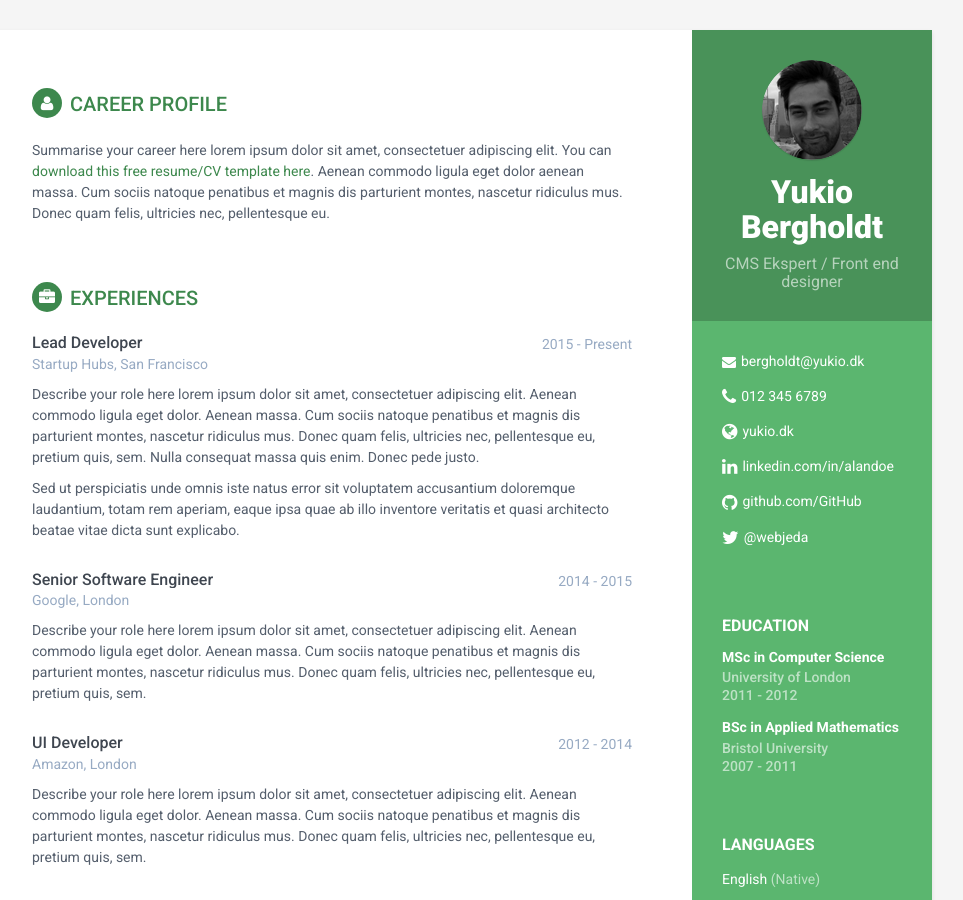
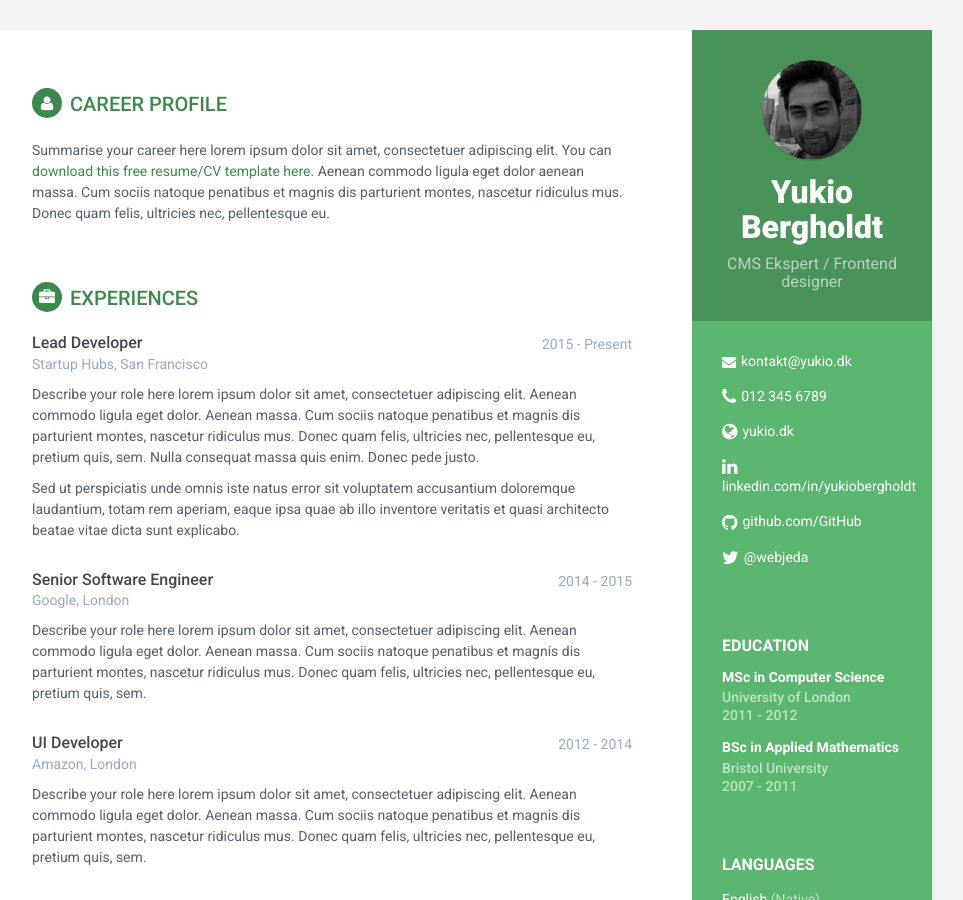
Before and after one commit to yukiob/online-cv, a Jekyll site: the page built from index.html, in a window 1280 px wide and 900 px high. Shown: the whole window, without its empty margins (188-1151 px from the left). Built offline with Jekyll 4.4.1, drawn with Linux system fonts in a browser that asks for light colours.

Commit message:
Update _config.yml

```diff
--- a/_config.yml
+++ b/_config.yml
@@ -14,14 +14,14 @@ style: styles-3
 
 #Profile information
 name: Yukio Bergholdt
-tagline: CMS Ekspert / Front end designer
+tagline: CMS Ekspert / Frontend designer
 pic: profile.png  #place a 100x100 picture inside /assets/images/ folder and provide the name of the file below
 
 #sidebar links
-email: bergholdt@yukio.dk
+email: kontakt@yukio.dk
 #phone: 012 345 6789
 website: yukio.dk #do not add http://
-linkedin: alandoe
-github: sharu725
+linkedin: yukiobergholdt
+github: yukiob
 
 #Update all the sections by editing the files inside _includes folder.
```
